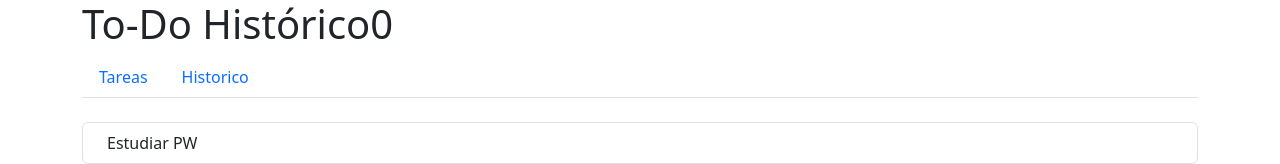
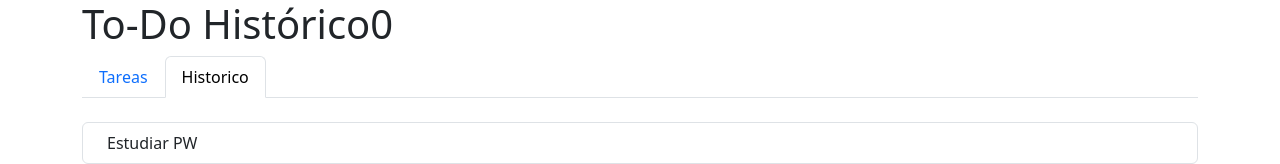
Before and after one commit to melissa-mb/to-do-app-pw, a React (Vite) app: page /historico in a window 1280 px wide. Shown: the top 164 px of the page. Built offline with nearby package versions, Linux system fonts and the light colour scheme.

Commit message:
navegacion ya funcional

```diff
--- a/src/components/Navegacion.tsx
+++ b/src/components/Navegacion.tsx
@@ -1,15 +1,23 @@
 import { Link } from "react-router-dom"
 import HistoricoPage from "../pages/HistoricoPage"
 
-const Navegacion = () => {
+export enum Pagina {
+    Main, Historico
+}
+
+interface NavegacionProps{
+    pagina: Pagina
+}
+
+const Navegacion = (props : NavegacionProps) => {
     return <div>
         {/*sección tabs*/}
         <ul className="nav nav-tabs">
             <li className="nav-item">
-                <Link to="/" className="nav-link">Tareas</Link>
+                <Link to="/" className={`nav-link ${props.pagina == Pagina.Main ? "active" : ""}`}>Tareas</Link>
             </li>
             <li className="nav-item">
-                <Link to="/historico" className="nav-link">Historico</Link>
+                <Link to="/historico" className={`nav-link ${props.pagina == Pagina.Historico ? "active" : ""}`}>Historico</Link>
             </li>
         </ul>
     </div>
--- a/src/pages/HistoricoPage.tsx
+++ b/src/pages/HistoricoPage.tsx
@@ -1,5 +1,5 @@
 import ListaTODOs, {type Todo} from "../components/ListaTODOs"
-import Navegacion from "../components/Navegacion"
+import Navegacion, { Pagina } from "../components/Navegacion"
 import Titulo from "../components/Titulo"
 
 const HistoricoPage = () => {
@@ -9,7 +9,7 @@
     ]
     return <div className="container">
         <Titulo texto="To-Do Histórico"/>
-        <Navegacion />
+        <Navegacion pagina={Pagina.Historico}/>
         <ListaTODOs todos = {listaHistorico} esHistorico={true}/>
         </div>
 }
--- a/src/pages/MainPage.tsx
+++ b/src/pages/MainPage.tsx
@@ -1,7 +1,7 @@
 import { useState, type useSyncExternalStore } from "react"
 import Formulario from "../components/Formulario"
 import ListaTODOs, {type Todo} from "../components/ListaTODOs"
-import Navegacion from "../components/Navegacion"
+import Navegacion, { Pagina } from "../components/Navegacion"
 import Titulo from "../components/Titulo"
 
 const MainPage = () => {
@@ -18,7 +18,7 @@
 
   return <div className="container">
     <Titulo texto="To-Do App"/>
-    <Navegacion />
+    <Navegacion pagina={Pagina.Main}/>
     <Formulario agregar={agregarTodo}/>
     <ListaTODOs todos = {listaTODOs} esHistorico={false}/>
   </div>
```
